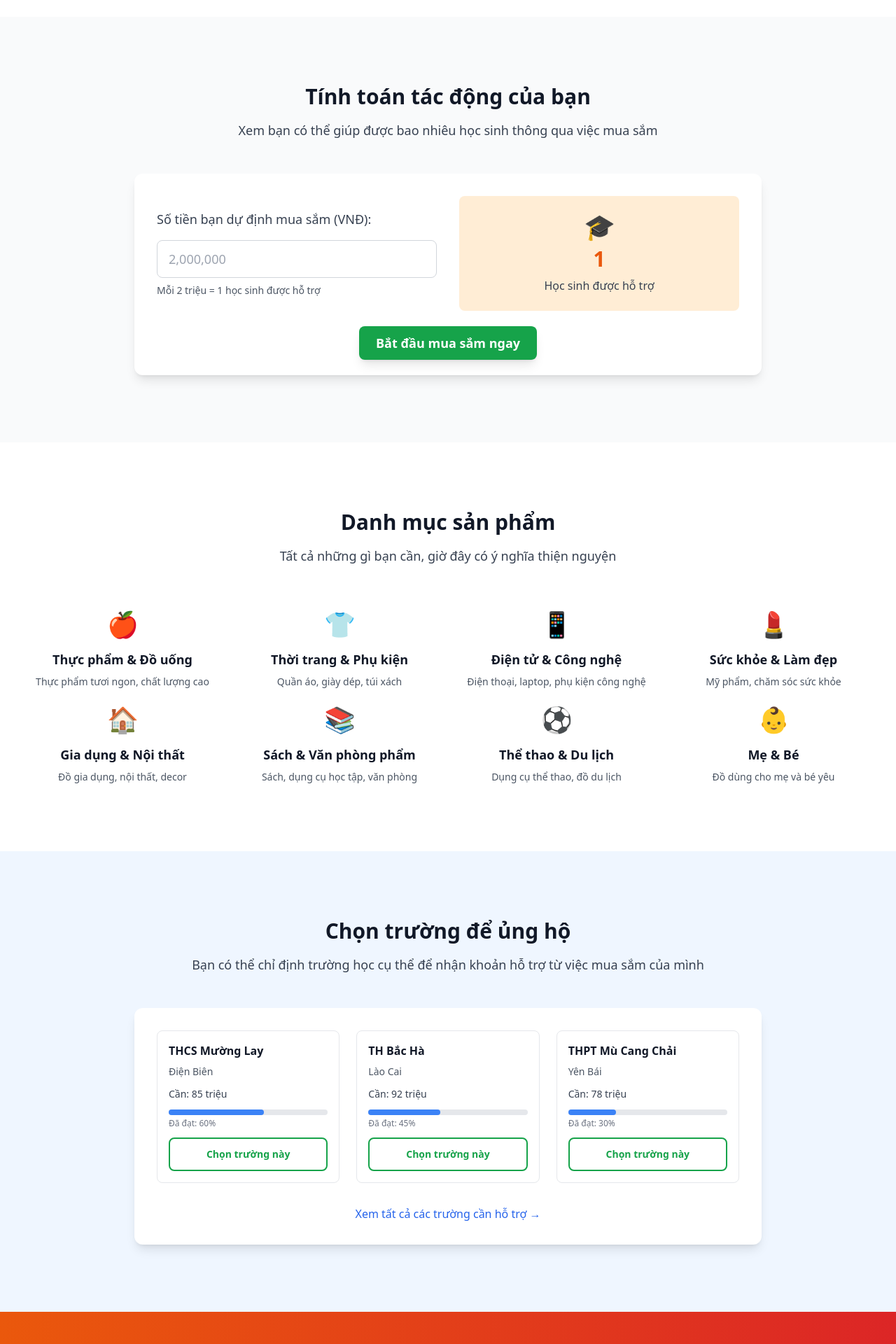
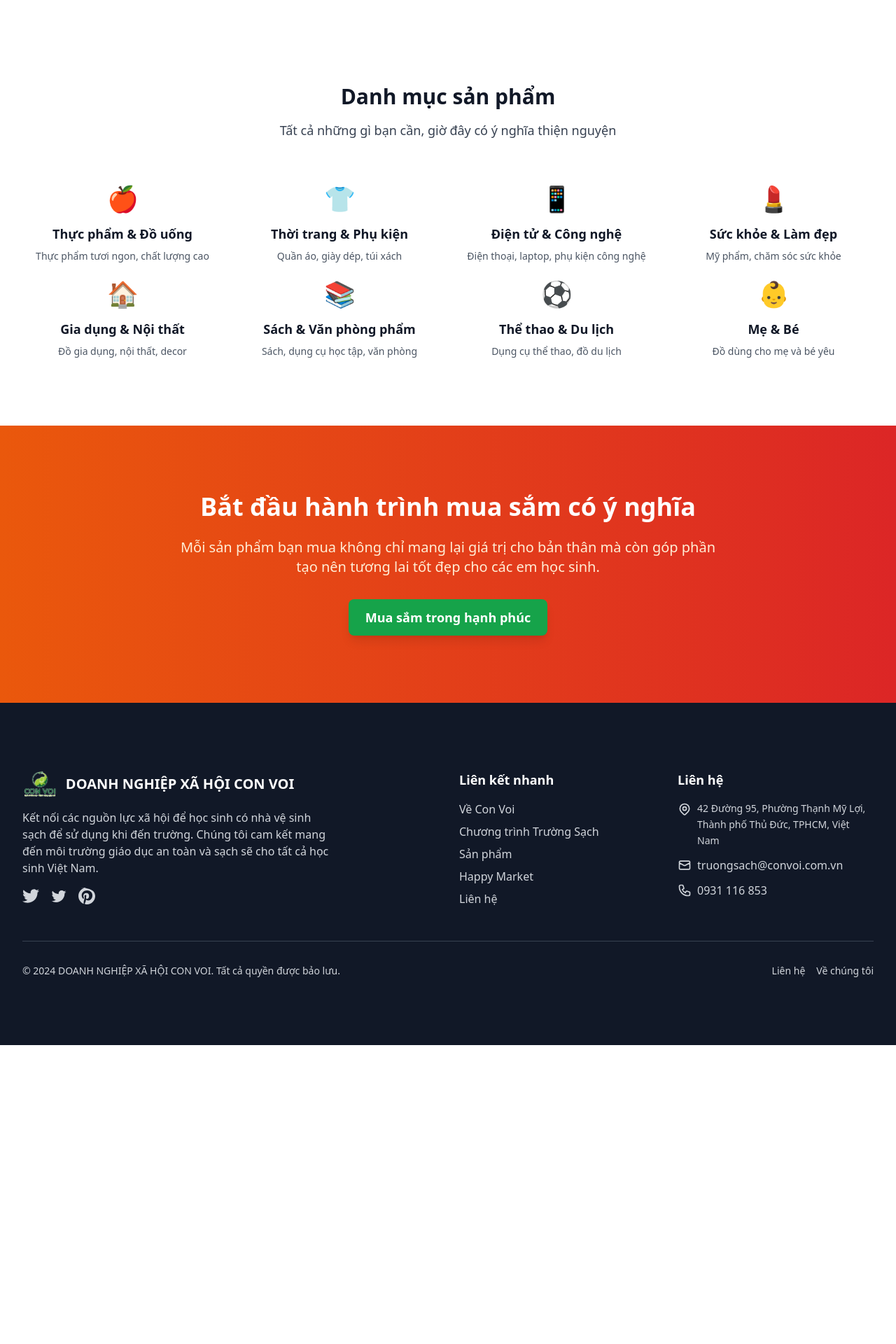
Before and after one commit to tanthanhkid/convoi-homepage, a Next.js app: page /happy-market in a window 1280 px wide. Shown: the part 1140-3060 px from the top of the page at 70% size. After the commit the page ends 2633 px from the top, so only its background shows below. Built offline with nearby package versions, Linux system fonts and the light colour scheme.

Commit message:
Thay the hinh anh trong section Happy Market va SOTUTE voi logo thuc te

```diff
--- a/src/app/happy-market/page.tsx
+++ b/src/app/happy-market/page.tsx
@@ -81,51 +81,6 @@ export default function HappyMarket() {
         </div>
       </section>
 
-      {/* Impact Calculator */}
-      <section className="section-padding bg-gray-50">
-        <div className="container-padding">
-          <div className="max-w-4xl mx-auto">
-            <div className="text-center mb-12">
-              <h2 className="text-3xl font-bold text-gray-900 mb-4">Tính toán tác động của bạn</h2>
-              <p className="text-lg text-gray-700">
-                Xem bạn có thể giúp được bao nhiêu học sinh thông qua việc mua sắm
-              </p>
-            </div>
-
-            <div className="bg-white rounded-xl shadow-lg p-8">
-              <div className="grid md:grid-cols-2 gap-8 items-center">
-                <div>
-                  <label className="block text-lg font-medium text-gray-700 mb-4">
-                    Số tiền bạn dự định mua sắm (VNĐ):
-                  </label>
-                  <input
-                    type="number"
-                    placeholder="2,000,000"
-                    className="w-full px-4 py-3 border border-gray-300 rounded-lg text-lg focus:ring-2 focus:ring-orange-500 focus:border-transparent"
-                  />
-                  <p className="text-sm text-gray-600 mt-2">
-                    Mỗi 2 triệu = 1 học sinh được hỗ trợ
-                  </p>
-                </div>
-
-                <div className="text-center">
-                  <div className="bg-orange-100 rounded-lg p-6">
-                    <div className="text-4xl mb-2">🎓</div>
-                    <div className="text-3xl font-bold text-orange-600 mb-2">1</div>
-                    <div className="text-gray-700">Học sinh được hỗ trợ</div>
-                  </div>
-                </div>
-              </div>
-
-              <div className="mt-8 text-center">
-                <a href="#" className="btn-primary bg-orange-600 hover:bg-orange-700 text-lg px-8 py-4">
-                  Bắt đầu mua sắm ngay
-                </a>
-              </div>
-            </div>
-          </div>
-        </div>
-      </section>
 
       {/* Product Categories */}
       <section className="section-padding">
@@ -158,53 +113,6 @@ export default function HappyMarket() {
         </div>
       </section>
 
-      {/* School Selection */}
-      <section className="section-padding bg-blue-50">
-        <div className="container-padding">
-          <div className="max-w-4xl mx-auto">
-            <div className="text-center mb-12">
-              <h2 className="text-3xl font-bold text-gray-900 mb-4">Chọn trường để ủng hộ</h2>
-              <p className="text-lg text-gray-700">
-                Bạn có thể chỉ định trường học cụ thể để nhận khoản hỗ trợ từ việc mua sắm của mình
-              </p>
-            </div>
-
-            <div className="bg-white rounded-xl shadow-lg p-8">
-              <div className="grid md:grid-cols-3 gap-6">
-                {[
-                  { name: 'THCS Mường Lay', location: 'Điện Biên', need: '85 triệu', raised: '60%' },
-                  { name: 'TH Bắc Hà', location: 'Lào Cai', need: '92 triệu', raised: '45%' },
-                  { name: 'THPT Mù Cang Chải', location: 'Yên Bái', need: '78 triệu', raised: '30%' },
-                ].map((school, index) => (
-                  <div key={index} className="border border-gray-200 rounded-lg p-4 hover:border-blue-500 transition-colors cursor-pointer">
-                    <h3 className="font-semibold text-gray-900 mb-2">{school.name}</h3>
-                    <p className="text-sm text-gray-600 mb-3">{school.location}</p>
-                    <p className="text-sm text-gray-700 mb-3">Cần: {school.need}</p>
-                    <div className="mb-3">
-                      <div className="bg-gray-200 rounded-full h-2">
-                        <div
-                          className="bg-blue-500 h-2 rounded-full"
-                          style={{width: school.raised}}
-                        ></div>
-                      </div>
-                      <p className="text-xs text-gray-500 mt-1">Đã đạt: {school.raised}</p>
-                    </div>
-                    <button className="btn-secondary w-full text-sm py-2">
-                      Chọn trường này
-                    </button>
-                  </div>
-                ))}
-              </div>
-
-              <div className="mt-8 text-center">
-                <Link href="/truong-sach" className="text-blue-600 hover:text-blue-700 font-medium">
-                  Xem tất cả các trường cần hỗ trợ →
-                </Link>
-              </div>
-            </div>
-          </div>
-        </div>
-      </section>
 
       {/* CTA Section */}
       <section className="section-padding bg-gradient-to-r from-orange-600 to-red-600">
@@ -217,12 +125,10 @@ export default function HappyMarket() {
             tạo nên tương lai tốt đẹp cho các em học sinh.
           </p>
           <div className="flex flex-col sm:flex-row gap-4 justify-center">
-            <a href="#" className="btn-primary bg-white text-orange-700 hover:bg-gray-100 text-lg px-8 py-4">
+            <a href="https://happymarket.vn" target="_blank" className="btn-primary bg-white text-orange-700 hover:bg-gray-100 text-lg px-8 py-4">
               Mua sắm trong hạnh phúc
             </a>
-            <Link href="/truong-sach" className="btn-secondary border-white text-white hover:bg-white hover:text-orange-700">
-              Tìm hiểu thêm về chương trình
-            </Link>
+
           </div>
         </div>
       </section>
--- a/src/app/page.tsx
+++ b/src/app/page.tsx
@@ -68,13 +68,14 @@ export default function Home() {
           <div className="grid lg:grid-cols-2 gap-12 items-center">
             <div className="order-2 lg:order-1">
               <div className="bg-white rounded-xl shadow-lg p-8">
-                <div className="aspect-video bg-gradient-to-br from-yellow-100 to-orange-100 rounded-lg flex items-center justify-center">
-                  <div className="text-center">
-                    <svg className="mx-auto h-16 w-16 text-orange-600 mb-4" fill="none" stroke="currentColor" viewBox="0 0 24 24">
-                      <path strokeLinecap="round" strokeLinejoin="round" strokeWidth={2} d="M16 11V7a4 4 0 00-8 0v4M5 9h14l1 12H4L5 9z" />
-                    </svg>
-                    <p className="text-orange-700 font-semibold">Happy Market</p>
-                  </div>
+                <div className="aspect-video rounded-lg overflow-hidden">
+                  <Image
+                    src="/HAPPY-MARKET1.png"
+                    alt="Happy Market Logo"
+                    width={600}
+                    height={400}
+                    className="w-full h-full object-contain"
+                  />
                 </div>
               </div>
             </div>
@@ -112,13 +113,14 @@ export default function Home() {
             </div>
             <div className="relative">
               <div className="bg-white rounded-xl shadow-lg p-8">
-                <div className="aspect-video bg-gradient-to-br from-purple-100 to-indigo-100 rounded-lg flex items-center justify-center">
-                  <div className="text-center">
-                    <svg className="mx-auto h-16 w-16 text-purple-600 mb-4" fill="none" stroke="currentColor" viewBox="0 0 24 24">
-                      <path strokeLinecap="round" strokeLinejoin="round" strokeWidth={2} d="M4.318 6.318a4.5 4.5 0 000 6.364L12 20.364l7.682-7.682a4.5 4.5 0 00-6.364-6.364L12 7.636l-1.318-1.318a4.5 4.5 0 00-6.364 0z" />
-                    </svg>
-                    <p className="text-purple-700 font-semibold">SOTUTE Platform</p>
-                  </div>
+                <div className="aspect-video rounded-lg overflow-hidden">
+                  <Image
+                    src="/Logo-SOTUTE.webp"
+                    alt="SOTUTE Logo"
+                    width={600}
+                    height={400}
+                    className="w-full h-full object-contain"
+                  />
                 </div>
               </div>
             </div>
```
Also changed, not shown: public/HAPPY-MARKET1.png (added), public/Logo-SOTUTE.webp (added).
